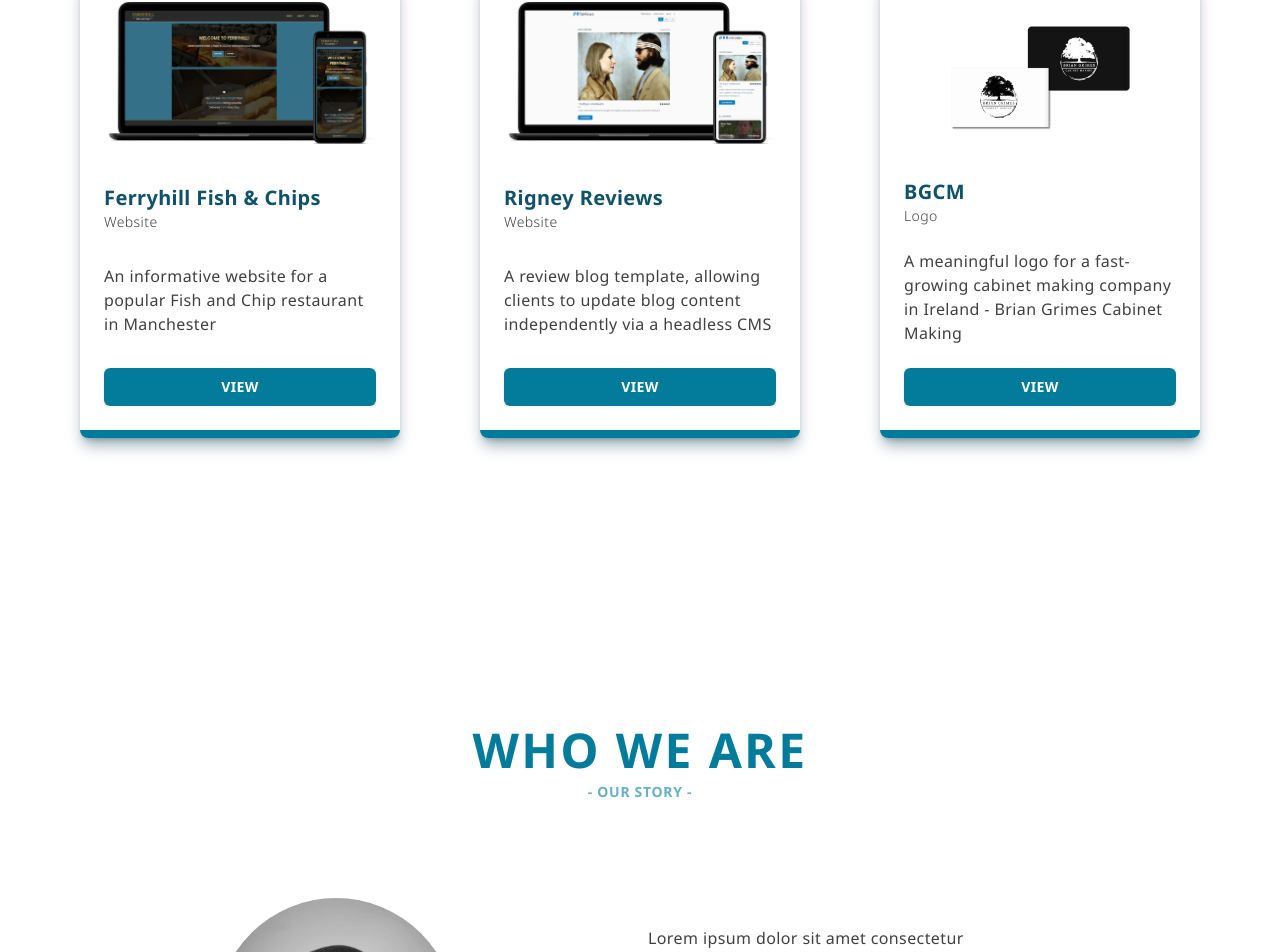
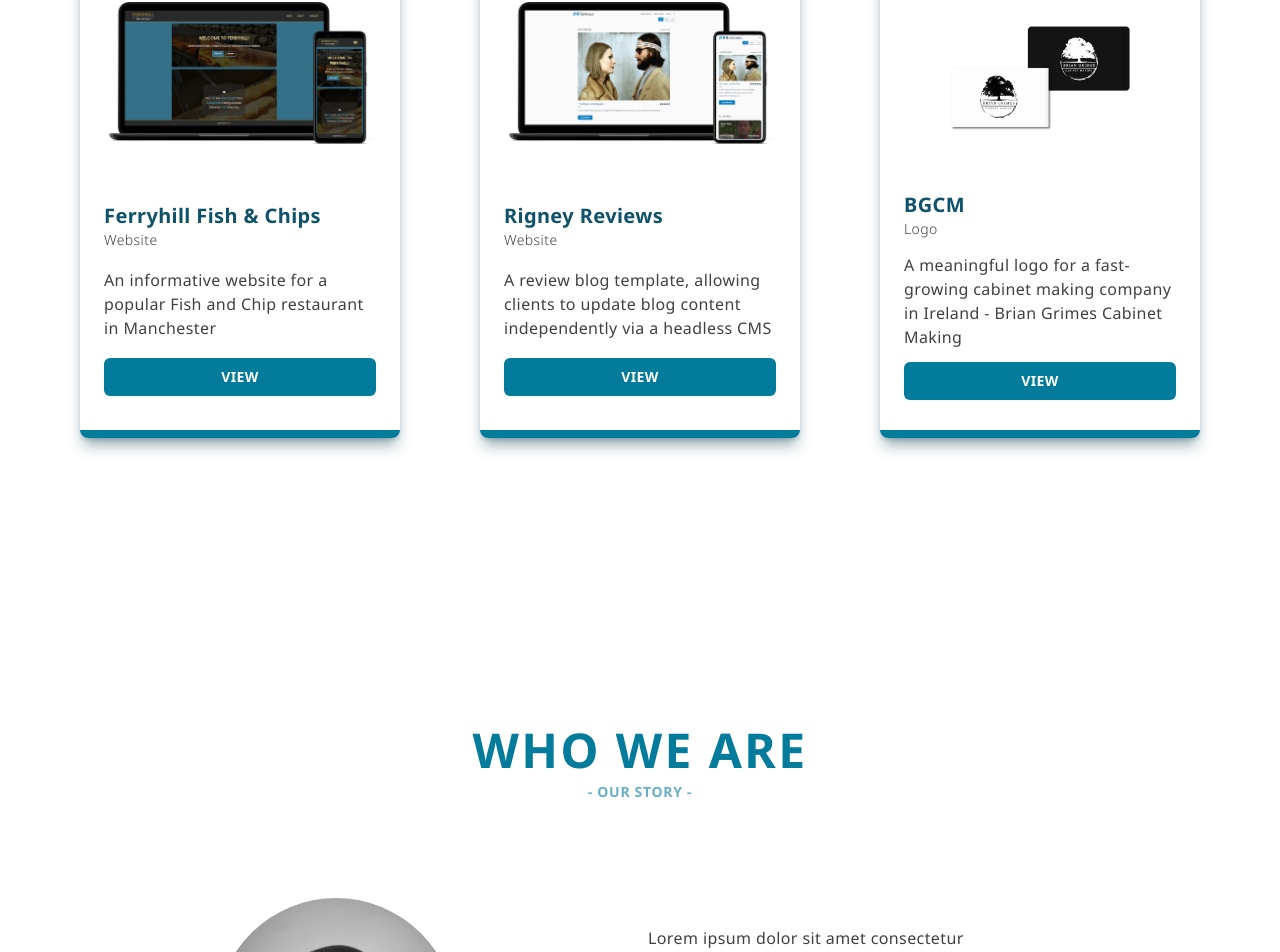
Before and after one commit to KramYengir/rigneymade, a Next.js app: page / in a window 1280 px wide. Shown: the part 2598-3550 px from the top of the page. Built offline with nearby package versions, Linux system fonts and the light colour scheme.

Commit message:
make spacing more even

```diff
--- a/components/Home/PortfolioCard.tsx
+++ b/components/Home/PortfolioCard.tsx
@@ -22,7 +22,7 @@ const PortfolioCard = ({
   return (
     <div className="grid gap-2 min-h-[460px] max-w-xs p-6  shadow-lg shadow-rm-primary-950/40 rounded-lg border-b-8 border-rm-primary-700 dark:bg-neutral-50/20 ">
       <Image src={image} alt={imageAlt} className="h-auto w-auto mx-auto" />
-      <div className="flex flex-col justify-between gap-4 ">
+      <div className="flex flex-col justify-evenly gap-2 ">
         <div className="grid justify-start">
           <h3 className="text-xl text-balance text-rm-primary-900 dark:text-rm-primary-50 font-bold">
             {title}
```
